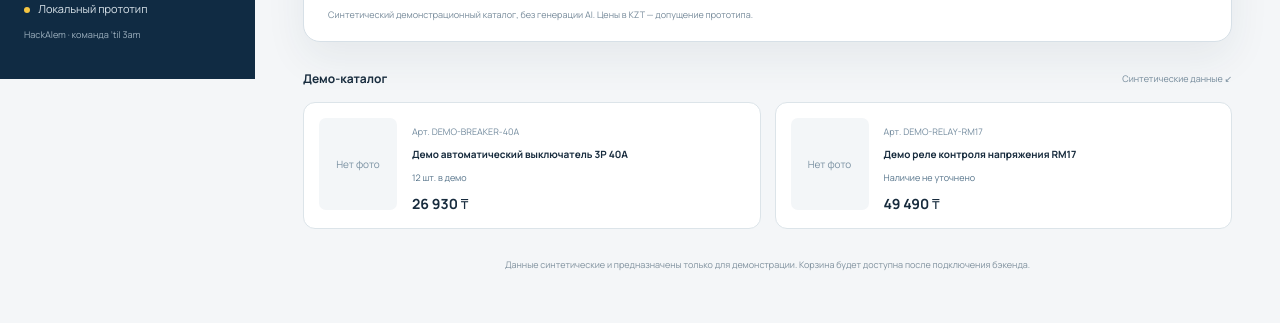
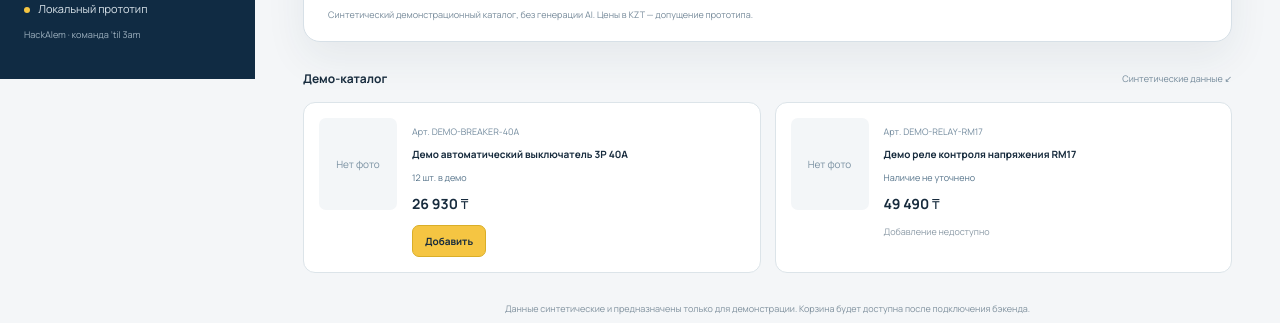
Before and after one commit to BAITC-Hacks/hack-682bab9a-til-3am, a React (Vite) app in the folder frontend/: page / in a window 1280 px wide. Shown: the part 721-1044 px from the top of the page. Before the commit the page ends 1013 px from the top, so only its background shows below. Built offline with nearby package versions, Linux system fonts and the light colour scheme; no server answers.

Commit message:
feat(frontend): add confirmed mock cart flow

```diff
--- a/frontend/src/api.ts
+++ b/frontend/src/api.ts
@@ -1,4 +1,4 @@
-import type { ChatResponse, Product } from './types';
+import type { BackendCart, ChatResponse, Confirmation, Product } from './types';
 import { catalog } from './demoCatalog';
 
 // Temporary frontend adapter. Set VITE_API_MODE=live after backend integration.
@@ -14,12 +14,16 @@ async function request<T>(path: string, body?: unknown, method = 'POST'): Promis
 }
 
 let session: Promise<string> | undefined;
+async function getSessionId(): Promise<string> {
+  session ??= request<{ session_id: string }>('/api/v1/sessions')
+    .then(response => response.session_id)
+    .catch(error => { session = undefined; throw error; });
+  return session;
+}
+
 export async function sendMessage(message: string): Promise<ChatResponse> {
   if (live) {
-    session ??= request<{ session_id: string }>('/api/v1/sessions')
-      .then(response => response.session_id)
-      .catch(error => { session = undefined; throw error; });
-    const sessionId = await session;
+    const sessionId = await getSessionId();
     const response = await request<{
       answer: string;
       products: Array<Partial<Product> & { id: number; name: string; data_source: 'snapshot' | 'synthetic' }>;
@@ -64,3 +68,23 @@ export async function sendMessage(message: string): Promise<ChatResponse> {
   return { message: answer, products, proposal: null, cart: null, cart_url: null,
     warnings: products.flatMap(product => product.warnings), data_mode: 'demo' };
 }
+
+export async function createConfirmation(product: Product, quantity = 1): Promise<Confirmation> {
+  if (!live) {
+    return { confirmation_id: `demo-${product.id}-${Date.now()}`, items: [{ product_id: String(product.id), quantity, city: 'Алматы', location_id: String(product.stores[0]?.id ?? 'demo') }], expires_at: new Date(Date.now() + 5 * 60_000).toISOString() };
+  }
+  const sessionId = await getSessionId();
+  return request<Confirmation>(`/api/v1/sessions/${encodeURIComponent(sessionId)}/confirmations`, [{ product_id: String(product.id), quantity, city: 'Алматы', location_id: product.stores[0] ? String(product.stores[0].id) : null }]);
+}
+
+export async function confirmConfirmation(confirmationId: string): Promise<BackendCart> {
+  if (!live) return { session_id: 'demo', items: [], cart_url: '#cart' };
+  const sessionId = await getSessionId();
+  return request<BackendCart>(`/api/v1/sessions/${encodeURIComponent(sessionId)}/confirmations/${encodeURIComponent(confirmationId)}/confirm`);
+}
+
+export async function getCart(): Promise<BackendCart> {
+  if (!live) return { session_id: 'demo', items: [], cart_url: '#cart' };
+  const sessionId = await getSessionId();
+  return request<BackendCart>(`/api/v1/sessions/${encodeURIComponent(sessionId)}/cart`, undefined, 'GET');
+}
--- /dev/null
+++ b/frontend/src/cart.css
@@ -0,0 +1 @@
+.product-action{display:inline-flex;align-items:center;justify-content:center;margin-top:12px;border:1px solid #d9ae28;border-radius:7px;background:#f5c542;color:#172b3d;padding:8px 12px;font-size:10px;font-weight:700}.product-action:hover:not(:disabled){background:#e8b82f}.confirm-box{display:flex;align-items:center;gap:8px;margin-top:12px;font-size:10px;color:#55738a}.product-action.confirm{margin-top:0}.unavailable{display:block;margin-top:12px;font-size:9px;color:#8a99a5}.cart-panel{margin-top:18px;padding:18px 20px;border:1px solid #d7e0e7;border-radius:12px;background:#fff}.cart-panel .section-title{margin:0}.cart-panel p{font-size:11px;color:#627689}.cart-refresh{border:1px solid #d2dfe8;border-radius:6px;background:#f8fafc;color:#245272;padding:6px 10px;font-size:10px}.cart-link{font-size:10px;color:#236289;text-decoration:none}.cart-link:hover{text-decoration:underline}
--- a/frontend/src/main.tsx
+++ b/frontend/src/main.tsx
@@ -1,20 +1,26 @@
 import React, { useEffect, useRef, useState } from 'react';
 import { createRoot } from 'react-dom/client';
-import { catalog, live, sendMessage } from './api';
-import type { Product } from './types';
+import { catalog, confirmConfirmation, createConfirmation, getCart, live, sendMessage } from './api';
+import type { BackendCart, Confirmation, Product } from './types';
 import './style.css';
+import './cart.css';
 
 type Message = { role: 'user' | 'assistant'; text: string; products?: Product[]; warnings?: string[] };
 const examples = ['DEMO-BREAKER-40A в Алматы', 'Автомат 40А', 'Реле RM17'];
 const money = (value: number) => new Intl.NumberFormat('ru-KZ').format(value) + ' ₸';
 
-function ProductCard({ product }: { product: Product }) {
+function ProductCard({ product, onPrepare, pending, onConfirm, confirming }: { product: Product; onPrepare: (product: Product) => void; pending: Confirmation | null; onConfirm: () => void; confirming: boolean }) {
   const [broken, setBroken] = useState(false);
+  const available = product.quantity !== null && product.quantity > 0;
+  const isPending = pending?.items.some(item => item.product_id === String(product.id));
   return <article className="product">
     <div className="product-image">{product.image && !broken ? <img src={product.image} alt={product.name} onError={() => setBroken(true)} /> : <span>Нет фото</span>}</div>
     <div className="product-info"><span className="article">Арт. {product.article}</span><h3>{product.name}</h3>
       <p className="stock">{product.quantity === null ? 'Наличие не уточнено' : `${product.quantity} шт. в демо`}</p>
       <div className="product-bottom"><strong>{money(product.price)}</strong>{product.url && <a href={product.url} target="_blank" rel="noreferrer">На сайт ↗</a>}</div>
+      {available && !isPending && <button className="product-action" onClick={() => onPrepare(product)}>Добавить</button>}
+      {isPending && <div className="confirm-box"><span>Добавить 1 шт.?</span><button className="product-action confirm" disabled={confirming} onClick={onConfirm}>{confirming ? 'Добавляем…' : 'Да, добавить'}</button></div>}
+      {!available && <span className="unavailable">Добавление недоступно</span>}
     </div>
   </article>;
 }
@@ -25,6 +31,9 @@ function App() {
   const [loading, setLoading] = useState(false);
   const [error, setError] = useState('');
   const [failed, setFailed] = useState<string | null>(null);
+  const [pending, setPending] = useState<Confirmation | null>(null);
+  const [confirming, setConfirming] = useState(false);
+  const [cart, setCart] = useState<BackendCart | null>(null);
   const messagesRef = useRef<HTMLDivElement>(null);
   useEffect(() => {
     const container = messagesRef.current;
@@ -40,6 +49,22 @@ function App() {
     } catch (cause) { setError(cause instanceof Error ? cause.message : 'Не удалось получить ответ.'); setFailed(text); }
     finally { setLoading(false); }
   }
+  async function prepare(product: Product) {
+    setError('');
+    try { setPending(await createConfirmation(product)); }
+    catch (cause) { setError(cause instanceof Error ? cause.message : 'Не удалось подготовить добавление.'); }
+  }
+  async function confirm() {
+    if (!pending) return;
+    setConfirming(true); setError('');
+    try { setCart(await confirmConfirmation(pending.confirmation_id)); setPending(null); }
+    catch (cause) { setError(cause instanceof Error ? cause.message : 'Не удалось обновить корзину.'); }
+    finally { setConfirming(false); }
+  }
+  async function loadCart() {
+    try { setCart(await getCart()); }
+    catch (cause) { setError(cause instanceof Error ? cause.message : 'Не удалось загрузить корзину.'); }
+  }
   return <div className="app">
     <aside className="sidebar"><a className="logo" href="/">ekt<span>●</span></a><span className="sidebar-caption">ЭЛЕКТРОКОМПЛЕКТ</span>
       <div className="workspace-label">ВАШ ПОМОЩНИК</div><div className="nav-active">✦ <span>Консультант по каталогу</span></div>
@@ -52,14 +77,15 @@ function App() {
       <section className="chat" aria-label="Чат с консультантом"><div className="chat-heading"><div className="avatar">✦</div><div><h2>EKT Assistant</h2><p>Ваш помощник по электротехнике</p></div><span className="chat-badge">BETA</span></div>
         <div className="messages" ref={messagesRef} aria-live="polite" aria-busy={loading}>
           <div className="message assistant"><span className="message-label">EKT ASSISTANT</span><p>Здравствуйте! Укажите название или артикул товара. Я найду его в каталоге и покажу доступные сведения.</p><div className="suggestions">{examples.map(example => <button key={example} disabled={loading} onClick={() => submit(example)}>{example} ↗</button>)}</div></div>
-          {messages.map((message, index) => <div className={`message ${message.role}`} key={index}><span className="message-label">{message.role === 'user' ? 'ВЫ' : 'EKT ASSISTANT'}</span><p>{message.text}</p>{message.products?.map(product => <ProductCard key={product.id} product={product} />)}{message.warnings?.map(warning => <p className="warning" key={warning}>{warning}</p>)}</div>)}
+          {messages.map((message, index) => <div className={`message ${message.role}`} key={index}><span className="message-label">{message.role === 'user' ? 'ВЫ' : 'EKT ASSISTANT'}</span><p>{message.text}</p>{message.products?.map(product => <ProductCard key={product.id} product={product} onPrepare={prepare} pending={pending} onConfirm={confirm} confirming={confirming} />)}{message.warnings?.map(warning => <p className="warning" key={warning}>{warning}</p>)}</div>)}
           {loading && <p className="loading" role="status">Ищем ответ…</p>}
           {error && <div className="error" role="alert">{error} <button disabled={loading} onClick={() => failed && submit(failed, true)}>Повторить</button></div>}
         </div>
         <form onSubmit={event => { event.preventDefault(); void submit(input); }}><label className="sr-only" htmlFor="message">Ваш вопрос</label><input id="message" value={input} onChange={event => setInput(event.target.value)} placeholder="Например: есть ли DEMO-BREAKER-40A?" maxLength={2000}/><button className="send" type="submit" disabled={loading || !input.trim()} aria-label="Отправить сообщение">↑</button></form>
         <p className="chat-footer">{live ? 'Ответы сервера по каталогу.' : 'Синтетический демонстрационный каталог, без генерации AI.'} Цены в KZT — допущение прототипа.</p>
       </section>
-      {!messages.length && <section className="featured"><div className="section-title"><h2>Демо-каталог</h2><span>Синтетические данные ↙</span></div><div className="featured-grid">{catalog.slice(0, 2).map(product => <ProductCard key={product.id} product={product}/>)}</div></section>}
+      {cart && <section className="cart-panel"><div className="section-title"><h2>Корзина</h2><button className="cart-refresh" onClick={() => void loadCart()}>Обновить</button></div><p>{cart.items.length ? `Позиций: ${cart.items.length}` : 'Корзина пока пуста'}</p>{cart.cart_url && cart.cart_url !== '#cart' && <a className="cart-link" href={cart.cart_url} target="_blank" rel="noreferrer">Открыть корзину ↗</a>}</section>}
+      {!messages.length && <section className="featured"><div className="section-title"><h2>Демо-каталог</h2><span>Синтетические данные ↙</span></div><div className="featured-grid">{catalog.slice(0, 2).map(product => <ProductCard key={product.id} product={product} onPrepare={prepare} pending={pending} onConfirm={confirm} confirming={confirming} />)}</div></section>}
       <footer>Данные синтетические и предназначены только для демонстрации. Корзина будет доступна после подключения бэкенда.</footer>
       </div>
     </main>
```
Also changed, not shown: frontend/src/types.ts (+12 -0 lines), 1 other file (tests, documents, lock files or other folders).
